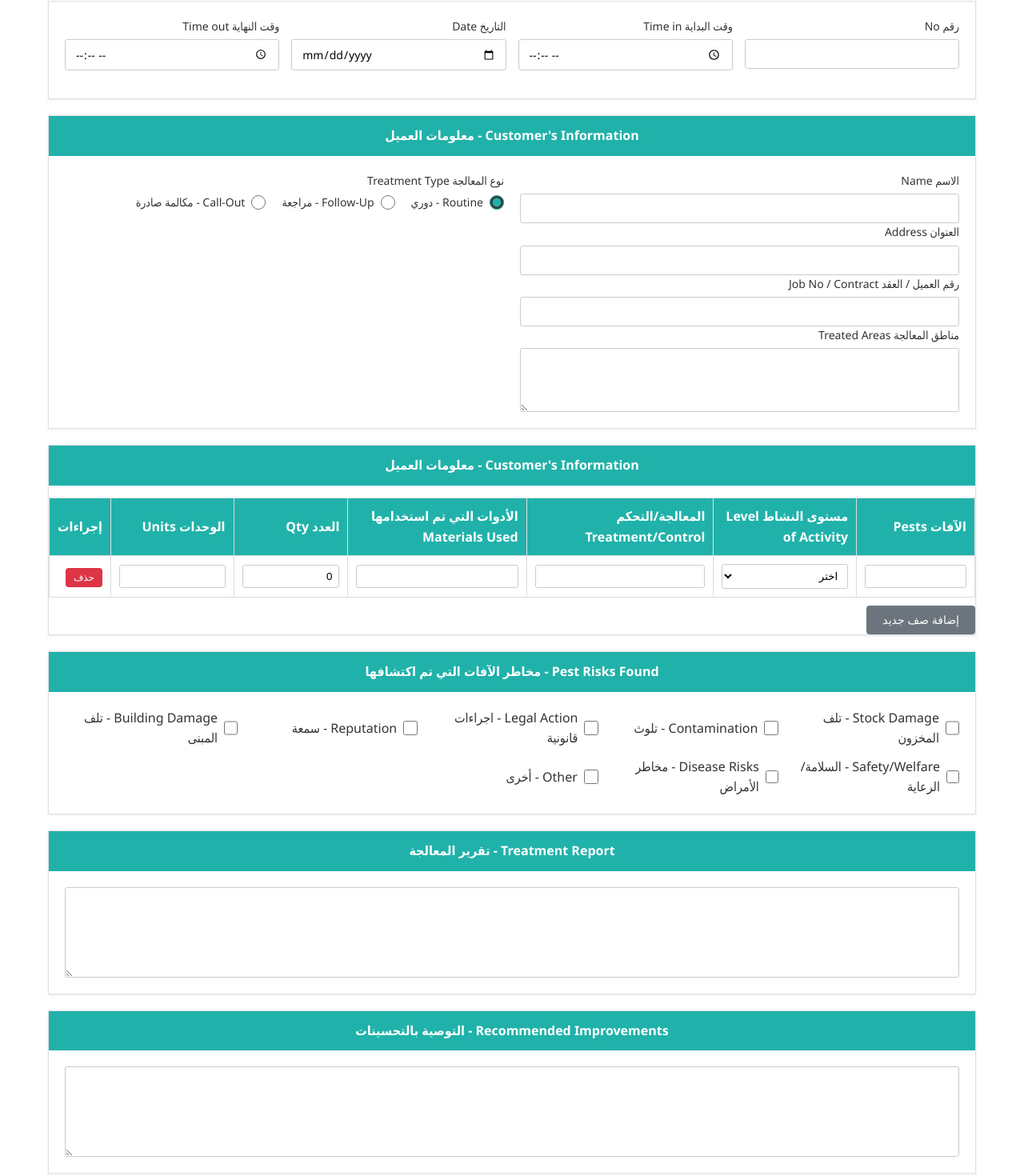
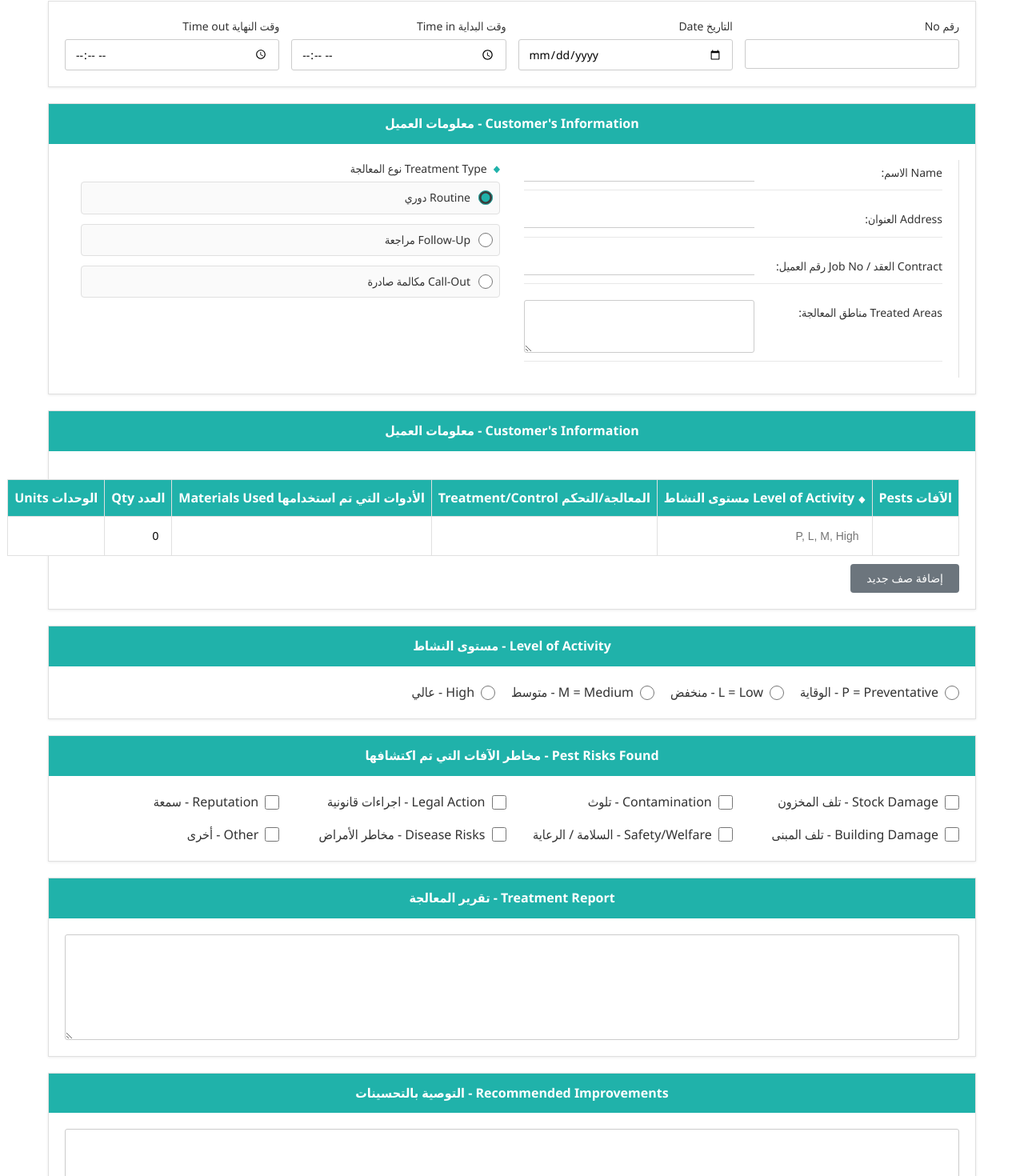
Before and after one commit to coderAhmedHamood/save-reports-cleanlife, a Next.js app: page /form in a window 1280 px wide. Shown: the part 126-1596 px from the top of the page at 80% size. Built offline with nearby package versions, Linux system fonts and the light colour scheme.

Commit message:
change design page

```diff
--- a/app/form/page.tsx
+++ b/app/form/page.tsx
@@ -106,9 +106,9 @@ export default function FormPage() {
       </div>
 
       <form onSubmit={handleSubmit}>
-        {/* Header Fields */}
-        <div className="form-section">
-          <div className="form-grid">
+        {/* Header Fields - في صف واحد */}
+        <div className="form-section header-fields">
+          <div style={{ display: 'grid', gridTemplateColumns: '1fr 1fr 1fr 1fr', gap: '15px', padding: '20px' }}>
             <div className="form-group">
               <label>رقم No</label>
               <input
@@ -119,20 +119,20 @@ export default function FormPage() {
               />
             </div>
             <div className="form-group">
+              <label>التاريخ Date</label>
+              <input
+                type="date"
+                value={formData.date}
+                onChange={(e) => setFormData({ ...formData, date: e.target.value })}
+                required
+              />
+            </div>
+            <div className="form-group">
               <label>وقت البداية Time in</label>
               <input
                 type="time"
                 value={formData.time_in}
                 onChange={(e) => setFormData({ ...formData, time_in: e.target.value })}
-                required
-              />
-            </div>
-            <div className="form-group">
-              <label>التاريخ Date</label>
-              <input
-                type="date"
-                value={formData.date}
-                onChange={(e) => setFormData({ ...formData, date: e.target.value })}
                 required
               />
             </div>
@@ -151,47 +151,55 @@ export default function FormPage() {
         {/* Customer Information */}
         <div className="form-section">
           <div className="section-title">Customer's Information - معلومات العميل</div>
-          <div style={{ display: 'grid', gridTemplateColumns: '1fr 1fr', gap: '20px' }}>
-            <div>
-              <div className="form-group">
-                <label>الاسم Name</label>
+          <div style={{ display: 'grid', gridTemplateColumns: '1fr 1fr', gap: '30px', padding: '20px' }}>
+            <div style={{ paddingRight: '20px', borderRight: '1px solid #e0e0e0' }}>
+              <div className="form-group-inline">
+                <label>Name الاسم:</label>
                 <input
                   type="text"
                   value={formData.customer_name}
                   onChange={(e) => setFormData({ ...formData, customer_name: e.target.value })}
                   required
+                  className="inline-input"
                 />
               </div>
-              <div className="form-group">
-                <label>العنوان Address</label>
+              <div className="form-group-inline">
+                <label>Address العنوان:</label>
                 <input
                   type="text"
                   value={formData.customer_address}
                   onChange={(e) => setFormData({ ...formData, customer_address: e.target.value })}
                   required
+                  className="inline-input"
                 />
               </div>
-              <div className="form-group">
-                <label>رقم العميل / العقد Job No / Contract</label>
+              <div className="form-group-inline">
+                <label>Contract العقد / Job No رقم العميل:</label>
                 <input
                   type="text"
                   value={formData.job_no_contract}
                   onChange={(e) => setFormData({ ...formData, job_no_contract: e.target.value })}
+                  className="inline-input"
                 />
               </div>
-              <div className="form-group">
-                <label>مناطق المعالجة Treated Areas</label>
+              <div className="form-group-inline">
+                <label>Treated Areas مناطق المعالجة:</label>
                 <textarea
                   value={formData.treated_areas}
                   onChange={(e) => setFormData({ ...formData, treated_areas: e.target.value })}
+                  rows={3}
+                  className="inline-input"
                 />
               </div>
             </div>
-            <div>
+            <div style={{ paddingLeft: '20px' }}>
               <div className="form-group">
-                <label>نوع المعالجة Treatment Type</label>
-                <div className="radio-group">
-                  <div className="radio-option">
+                <label className="treatment-type-label">
+                  <span className="diamond-icon">◆</span>
+                  Treatment Type نوع المعالجة
+                </label>
+                <div className="radio-group-vertical">
+                  <div className="radio-option-box">
                     <input
                       type="radio"
                       name="treatment_type"
@@ -199,9 +207,9 @@ export default function FormPage() {
                       checked={formData.treatment_type === 'Routine'}
                       onChange={(e) => setFormData({ ...formData, treatment_type: e.target.value })}
                     />
-                    <label>Routine - دوري</label>
+                    <label>Routine دوري</label>
                   </div>
-                  <div className="radio-option">
+                  <div className="radio-option-box">
                     <input
                       type="radio"
                       name="treatment_type"
@@ -209,9 +217,9 @@ export default function FormPage() {
                       checked={formData.treatment_type === 'Follow-Up'}
                       onChange={(e) => setFormData({ ...formData, treatment_type: e.target.value })}
                     />
-                    <label>Follow-Up - مراجعة</label>
+                    <label>Follow-Up مراجعة</label>
                   </div>
-                  <div className="radio-option">
+                  <div className="radio-option-box">
                     <input
                       type="radio"
                       name="treatment_type"
@@ -219,7 +227,7 @@ export default function FormPage() {
                       checked={formData.treatment_type === 'Call-Out'}
                       onChange={(e) => setFormData({ ...formData, treatment_type: e.target.value })}
                     />
-                    <label>Call-Out - مكالمة صادرة</label>
+                    <label>Call-Out مكالمة صادرة</label>
                   </div>
                 </div>
               </div>
@@ -230,16 +238,19 @@ export default function FormPage() {
         {/* Pest Details Table */}
         <div className="form-section">
           <div className="section-title">Customer's Information - معلومات العميل</div>
+          <div style={{ padding: '20px' }}>
             <table className="dynamic-table">
               <thead>
                 <tr>
                   <th>الآفات Pests</th>
-                <th>مستوى النشاط Level of Activity</th>
+                  <th>
+                    <span className="diamond-icon">◆</span>
+                    Level of Activity مستوى النشاط
+                  </th>
                   <th>المعالجة/التحكم Treatment/Control</th>
                   <th>الأدوات التي تم استخدامها Materials Used</th>
                   <th>العدد Qty</th>
                   <th>الوحدات Units</th>
-                <th>إجراءات</th>
                 </tr>
               </thead>
               <tbody>
@@ -250,25 +261,24 @@ export default function FormPage() {
                         type="text"
                         value={pest.pest_name}
                         onChange={(e) => updatePestDetail(index, 'pest_name', e.target.value)}
+                        style={{ border: 'none', background: 'transparent', width: '100%' }}
                       />
                     </td>
                     <td>
-                    <select
+                      <input
+                        type="text"
                         value={pest.level_of_activity}
                         onChange={(e) => updatePestDetail(index, 'level_of_activity', e.target.value)}
-                    >
-                      <option value="">اختر</option>
-                      <option value="P">P= Preventative - الوقاية</option>
-                      <option value="L">L= Low - منخفض</option>
-                      <option value="M">M= Medium - متوسط</option>
-                      <option value="High">High - عالي</option>
-                    </select>
+                        placeholder="P, L, M, High"
+                        style={{ border: 'none', background: 'transparent', width: '100%' }}
+                      />
                     </td>
                     <td>
                       <input
                         type="text"
                         value={pest.treatment_control}
                         onChange={(e) => updatePestDetail(index, 'treatment_control', e.target.value)}
+                        style={{ border: 'none', background: 'transparent', width: '100%' }}
                       />
                     </td>
                     <td>
@@ -276,6 +286,7 @@ export default function FormPage() {
                         type="text"
                         value={pest.materials_used}
                         onChange={(e) => updatePestDetail(index, 'materials_used', e.target.value)}
+                        style={{ border: 'none', background: 'transparent', width: '100%' }}
                       />
                     </td>
                     <td>
@@ -283,6 +294,7 @@ export default function FormPage() {
                         type="number"
                         value={pest.quantity}
                         onChange={(e) => updatePestDetail(index, 'quantity', parseInt(e.target.value) || 0)}
+                        style={{ border: 'none', background: 'transparent', width: '100%' }}
                       />
                     </td>
                     <td>
@@ -290,35 +302,84 @@ export default function FormPage() {
                         type="text"
                         value={pest.units}
                         onChange={(e) => updatePestDetail(index, 'units', e.target.value)}
+                        style={{ border: 'none', background: 'transparent', width: '100%' }}
                       />
-                  </td>
-                  <td>
-                    <button
-                      type="button"
-                      className="btn btn-danger btn-small"
-                      onClick={() => removePestRow(index)}
-                    >
-                      حذف
-                    </button>
                     </td>
                   </tr>
                 ))}
               </tbody>
             </table>
+            <div style={{ display: 'flex', gap: '10px', marginTop: '10px' }}>
               <button
                 type="button"
                 className="btn btn-secondary"
                 onClick={addPestRow}
-            style={{ marginTop: '10px' }}
               >
                 إضافة صف جديد
               </button>
+              {pestDetails.length > 1 && (
+                <button
+                  type="button"
+                  className="btn btn-danger btn-small"
+                  onClick={() => removePestRow(pestDetails.length - 1)}
+                >
+                  حذف آخر صف
+                </button>
+              )}
+            </div>
+          </div>
+        </div>
+
+        {/* Level of Activity */}
+        <div className="form-section">
+          <div className="section-title">Level of Activity - مستوى النشاط</div>
+          <div style={{ padding: '20px' }}>
+            <div className="radio-group" style={{ flexDirection: 'row', gap: '20px', flexWrap: 'wrap' }}>
+              <div className="radio-option">
+                <input
+                  type="radio"
+                  name="level_activity"
+                  value="P"
+                  readOnly
+                />
+                <label>P = Preventative - الوقاية</label>
+              </div>
+              <div className="radio-option">
+                <input
+                  type="radio"
+                  name="level_activity"
+                  value="L"
+                  readOnly
+                />
+                <label>L = Low - منخفض</label>
+              </div>
+              <div className="radio-option">
+                <input
+                  type="radio"
+                  name="level_activity"
+                  value="M"
+                  readOnly
+                />
+                <label>M = Medium - متوسط</label>
+              </div>
+              <div className="radio-option">
+                <input
+                  type="radio"
+                  name="level_activity"
+                  value="High"
+                  readOnly
+                />
+                <label>High - عالي</label>
+              </div>
+            </div>
+          </div>
         </div>
 
         {/* Pest Risks */}
         <div className="form-section">
           <div className="section-title">Pest Risks Found - مخاطر الآفات التي تم اكتشافها</div>
-          <div className="checkbox-group">
+          <div style={{ padding: '20px' }}>
+            <div className="checkbox-group" style={{ gridTemplateColumns: 'repeat(4, 1fr)' }}>
               <div className="checkbox-option">
                 <input
                   type="checkbox"
@@ -365,7 +426,7 @@ export default function FormPage() {
                   checked={formData.safety_welfare}
                   onChange={(e) => setFormData({ ...formData, safety_welfare: e.target.checked })}
                 />
-              <label>Safety/Welfare - السلامة/الرعاية</label>
+                <label>Safety/Welfare - السلامة / الرعاية</label>
               </div>
               <div className="checkbox-option">
                 <input
@@ -385,34 +446,41 @@ export default function FormPage() {
               </div>
             </div>
           </div>
+        </div>
 
         {/* Treatment Report */}
         <div className="form-section">
           <div className="section-title">Treatment Report - تقرير المعالجة</div>
+          <div style={{ padding: '20px' }}>
             <div className="form-group">
               <textarea
                 value={formData.treatment_report}
                 onChange={(e) => setFormData({ ...formData, treatment_report: e.target.value })}
-              rows={5}
+                rows={6}
+                style={{ width: '100%', minHeight: '120px' }}
               />
+            </div>
           </div>
         </div>
 
         {/* Recommended Improvements */}
         <div className="form-section">
           <div className="section-title">Recommended Improvements - التوصية بالتحسينات</div>
+          <div style={{ padding: '20px' }}>
             <div className="form-group">
               <textarea
                 value={formData.recommended_improvements}
                 onChange={(e) => setFormData({ ...formData, recommended_improvements: e.target.value })}
-              rows={5}
+                rows={6}
+                style={{ width: '100%', minHeight: '120px' }}
               />
+            </div>
           </div>
         </div>
 
         {/* Signatures */}
         <div className="form-section">
-          <div className="signature-section">
+          <div className="signature-section" style={{ padding: '20px' }}>
             <div className="signature-box">
               <h3>Technician - الفني</h3>
               <div className="form-group">
@@ -425,13 +493,14 @@ export default function FormPage() {
               </div>
               <div className="form-group">
                 <label>التوقيع Signature</label>
-                <textarea
+                <input
+                  type="text"
                   value={formData.technician_signature}
                   onChange={(e) => setFormData({ ...formData, technician_signature: e.target.value })}
-                  rows={3}
+                  style={{ borderBottom: '1px solid #ccc', borderTop: 'none', borderLeft: 'none', borderRight: 'none', borderRadius: 0, padding: '5px 0' }}
                 />
               </div>
-              <div>Tel: 920004107</div>
+              <div style={{ marginTop: '10px', color: '#666' }}>Tel: 920004107</div>
             </div>
             <div className="signature-box">
               <h3>Customer - العميل</h3>
@@ -445,10 +514,11 @@ export default function FormPage() {
               </div>
               <div className="form-group">
                 <label>التوقيع Signature</label>
-                <textarea
+                <input
+                  type="text"
                   value={formData.customer_signature}
                   onChange={(e) => setFormData({ ...formData, customer_signature: e.target.value })}
-                  rows={3}
+                  style={{ borderBottom: '1px solid #ccc', borderTop: 'none', borderLeft: 'none', borderRight: 'none', borderRadius: 0, padding: '5px 0' }}
                 />
               </div>
             </div>
--- a/app/globals.css
+++ b/app/globals.css
@@ -92,6 +92,98 @@ body {
   font-size: 14px;
 }
 
+.form-group-inline {
+  display: flex;
+  align-items: flex-start;
+  gap: 15px;
+  margin-bottom: 20px;
+  padding-bottom: 10px;
+  border-bottom: 1px solid #e8e8e8;
+}
+
+.form-group-inline label {
+  min-width: 220px;
+  font-weight: 500;
+  color: #333;
+  font-size: 14px;
+  margin: 0;
+  text-align: right;
+  padding-top: 5px;
+}
+
+.inline-input {
+  flex: 1;
+  border: none;
+  border-bottom: 1px solid #ccc;
+  padding: 5px 0;
+  background: transparent;
+  border-radius: 0;
+  font-size: 14px;
+}
+
+.inline-input:focus {
+  outline: none;
+  border-bottom-color: #20B2AA;
+  border-bottom-width: 2px;
+}
+
+.form-group-inline textarea.inline-input {
+  border: 1px solid #ccc;
+  border-radius: 3px;
+  padding: 8px;
+  min-height: 60px;
+  resize: vertical;
+}
+
+.form-group-inline textarea.inline-input:focus {
+  border-color: #20B2AA;
+  border-width: 1px;
+}
+
+.treatment-type-label {
+  display: flex;
+  align-items: center;
+  gap: 8px;
+  margin-bottom: 15px;
+  font-weight: bold;
+  color: #333;
+  font-size: 14px;
+}
+
+.diamond-icon {
+  color: #20B2AA;
+  font-size: 12px;
+}
+
+.radio-group-vertical {
+  display: flex;
+  flex-direction: column;
+  gap: 12px;
+}
+
+.radio-option-box {
+  display: flex;
+  align-items: center;
+  gap: 10px;
+  padding: 8px;
+  border: 1px solid #e0e0e0;
+  border-radius: 4px;
+  background-color: #fafafa;
+}
+
+.radio-option-box input[type="radio"] {
+  width: 18px;
+  height: 18px;
+  cursor: pointer;
+  accent-color: #20B2AA;
+}
+
+.radio-option-box label {
+  cursor: pointer;
+  margin: 0;
+  font-size: 14px;
+}
+
 .form-section {
   padding: 0;
 }
@@ -122,6 +214,8 @@ body {
 .form-group textarea {
   resize: vertical;
   min-height: 80px;
+  width: 100%;
+  font-family: inherit;
 }
 
 .radio-group {
@@ -150,8 +244,14 @@ body {
 
 .checkbox-group {
   display: grid;
-  grid-template-columns: repeat(auto-fit, minmax(200px, 1fr));
-  gap: 10px;
+  grid-template-columns: repeat(4, 1fr);
+  gap: 15px;
+}
+
+@media (max-width: 768px) {
+  .checkbox-group {
+    grid-template-columns: repeat(2, 1fr);
+  }
 }
 
 .checkbox-option {
@@ -180,31 +280,44 @@ body {
 
 .dynamic-table th,
 .dynamic-table td {
-  padding: 10px;
-  border: 1px solid #ddd;
+  padding: 10px 8px;
+  border: 1px solid #e0e0e0;
   text-align: right;
+}
+
+.dynamic-table td {
+  background-color: #fff;
+}
+
+.dynamic-table tbody tr:hover {
+  background-color: #f9f9f9;
 }
 
 .dynamic-table th {
   background-color: #20B2AA;
   color: white;
   font-weight: bold;
+  white-space: nowrap;
+}
+
+.dynamic-table th .diamond-icon {
+  color: white;
+  margin-left: 5px;
 }
 
 .dynamic-table input,
 .dynamic-table select {
   width: 100%;
   padding: 6px 8px;
-  border: 1px solid #ccc;
-  border-radius: 3px;
-  background-color: #fff;
+  border: none;
+  background-color: transparent;
+  font-size: 14px;
 }
 
 .dynamic-table input:focus,
 .dynamic-table select:focus {
   outline: none;
-  border-color: #20B2AA;
-  box-shadow: 0 0 0 2px rgba(32, 178, 170, 0.1);
+  background-color: #f0f9f8;
 }
 
 .btn {
@@ -269,13 +382,14 @@ body {
   border: 1px solid #e0e0e0;
   padding: 15px;
   border-radius: 4px;
-  background-color: #fafafa;
+  background-color: #fff;
 }
 
 .signature-box h3 {
   color: #20B2AA;
   margin-bottom: 15px;
   font-size: 16px;
+  font-weight: bold;
 }
 
 .actions {
```
Lines whose indentation alone changed are shown as unchanged.
